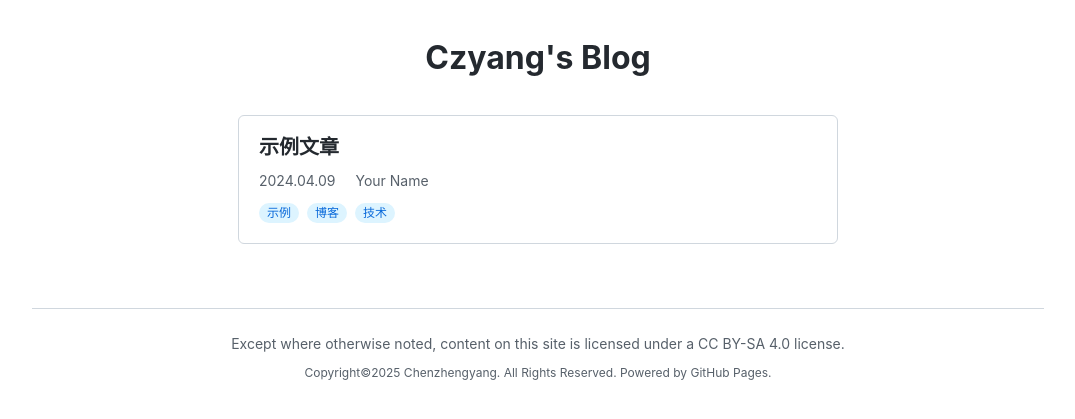
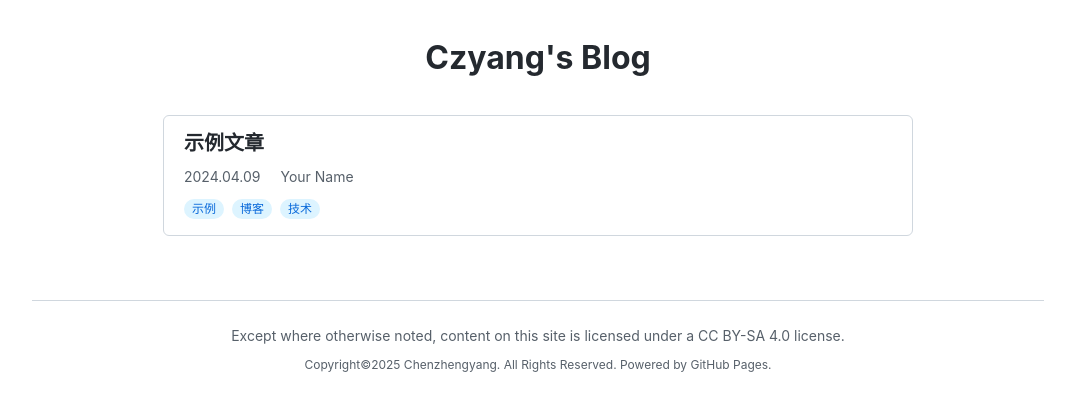
Before and after one commit to czy1997-ox/czyNote.github.io, a Jekyll site: the page built from index.md, in a window 1280 px wide. Shown: the top 419 px of the page, without its empty margins (102-1177 px from the left). Built offline with Jekyll 4.4.1, drawn with Linux system fonts in a browser that asks for light colours.

Commit message:
Update home.html

```diff
--- a/_layouts/home.html
+++ b/_layouts/home.html
@@ -28,13 +28,13 @@ layout: default
     .post-list {
         margin: 0;
         padding: 0;
-        max-width: 600px;
+        max-width: 750px;
         margin: 0 auto;
     }
 
     .post-card {
-        margin-bottom: 12px;
-        padding: 16px 20px;
+        margin-bottom: 8px;
+        padding: 12px 20px;
         background-color: #ffffff;
         border: 1px solid #d0d7de;
         border-radius: 6px;
```
